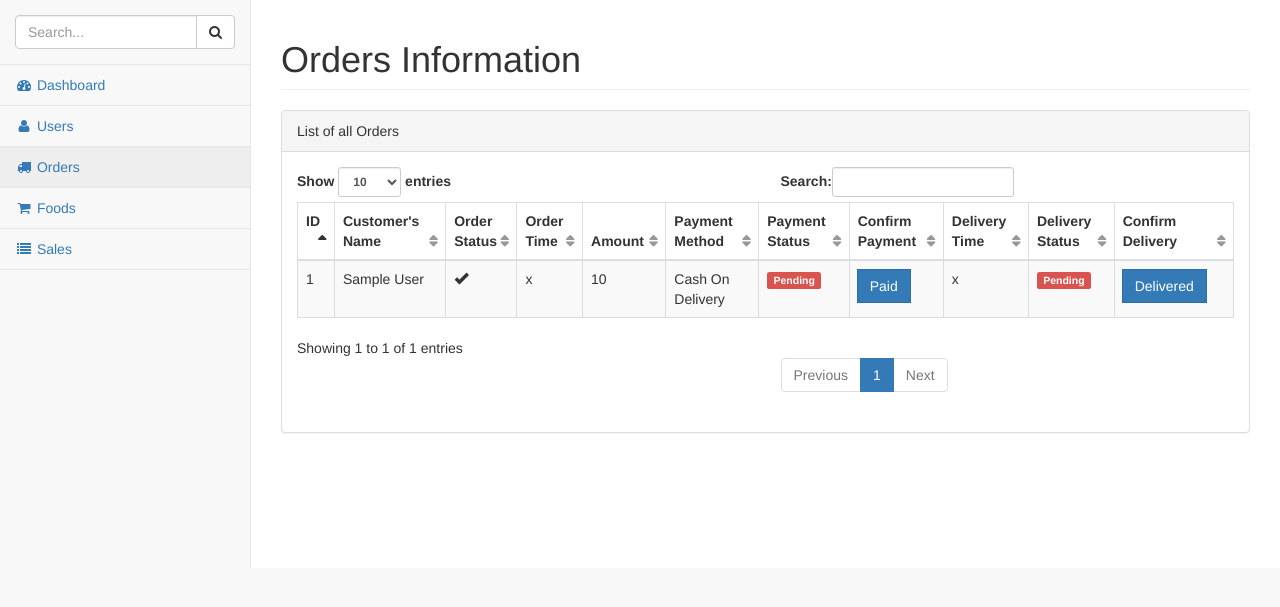
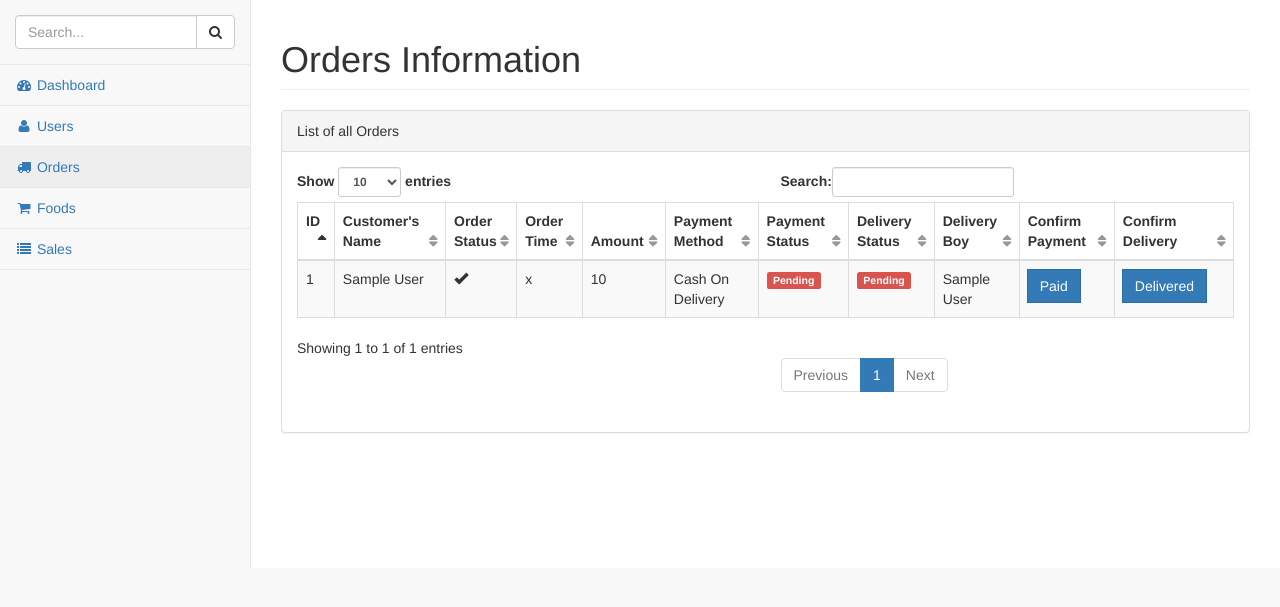
Before and after one commit to sashank27/Caviar, a Django app: page /dashboard/admin/orders/ in a window 1280 px wide. Shown: the part 51-658 px from the top of the page. Run offline with Django 3.2, Linux system fonts and the light colour scheme; a user stored in the database is signed in; tables that the repository leaves empty hold one stand-in row (values such as "Sample post"); some libraries are stand-ins or nearby versions.

Commit message:
Bandi mile na mile, jindagi me aur bhut kuch hai

```diff
--- a/hotel/forms.py
+++ b/hotel/forms.py
@@ -7,6 +7,8 @@ class SignUpForm(forms.ModelForm):
     lastname = forms.CharField(widget=forms.TextInput(attrs={'class':'form-control','placeholder':'Last Name', 'required':'true'}))
     password = forms.CharField(widget=forms.PasswordInput(attrs={'class':'form-control','placeholder':'Password', 'required':'true'}))
     confirmpass = forms.CharField(widget=forms.PasswordInput(attrs={'class':'form-control','placeholder':'Repeat Password', 'required':'true'}))
+    address = forms.CharField(widget=forms.TextInput(attrs={'class':'form-control','placeholder':'Address', 'required':'true'}))
+    contact = forms.CharField(widget=forms.TextInput(attrs={'class':'form-control','placeholder':'Contact', 'required':'true'}))
 
     class Meta:
         model = User
--- a/hotel/models.py
+++ b/hotel/models.py
@@ -77,6 +77,7 @@ class Order(models.Model):
     total_amount = models.IntegerField()
     payment_method = models.CharField(max_length = 100, choices = PAYMENT)
     location = models.CharField(max_length=200, blank=True, null=True)
+    delivery_boy = models.ForeignKey(Staff,on_delete=models.CASCADE, null=True, blank=True)
 
     def confirmOrder(self):
         self.order_timestamp = timezone.localtime().__str__()[:19]
--- a/hotel/templates/admin_temp/orders.html
+++ b/hotel/templates/admin_temp/orders.html
@@ -32,9 +32,9 @@
                                         <th>Amount</th>
                                         <th>Payment Method</th>
                                         <th>Payment Status</th>
+                                        <th>Delivery Status</th>
+                                        <th>Delivery Boy</th>
                                         <th>Confirm Payment</th>
-                                        <th>Delivery Time</th>
-                                        <th>Delivery Status</th>
                                         <th>Confirm Delivery</th>
                                     </tr>
                                 </thead>
@@ -58,6 +58,49 @@
                                             <span class="label label-danger">Pending</span>
                                             {% endif %}
                                         </td>
+                                        <td>{% if order.delivery_status == 'Completed' %}
+                                            <span class="label label-success">Delivered</span>
+                                            {% else %}
+                                            <span class="label label-danger">Pending</span>
+                                            {% endif %}
+                                        </td>
+                                        <td>{% ifequal order.delivery_boy None %}
+                                                <span class="input-group-btn">
+                                                    <button class="btn btn-primary" type="button" data-toggle="modal" data-target="#addFood">Add</button>
+                                                </span>
+                                                <br><br>
+                                                <div id="addFood" class="modal fade" role="dialog">
+                                                    <div class="modal-dialog">
+
+                                                        <!-- Modal content-->
+                                                        <div class="modal-content">
+                                                            <div class="modal-header">
+                                                                <button type="button" class="close" data-dismiss="modal">&times;</button>
+                                                                <h4 class="modal-title">Add Delivery Boy</h4>
+                                                            </div>
+                                                            <div class="modal-body">
+                                                                <form method="POST" action="{% url 'hotel:add_deliveryBoy' order.id %}" enctype="multipart/form-data">
+                                                                    {% csrf_token %}
+                                                                    <div class="form-group">
+                                                                        <label for="deliveryBoy">DeliveryBoy:</label>
+                                                                        <select class="dropdown" id="deliveryBoy" name="deliveryBoy">
+                                                                            <option selected="selected">------</option>
+                                                                            {% for d in dBoys %}
+                                                                                <option value="{{d.staff_id.first_name}}">{{d.staff_id.first_name}} {{d.staff_id.last_name}}</option>
+                                                                            {% endfor %}
+                                                                        </select>
+                                                                    </div>
+                                                                    <button type="submit" class="btn btn-default">Submit</button>
+                                                                </form>
+                                                            </div>
+                                                        </div>
+                                                    </div>
+                                                </div>
+                                            </a>
+                                            {% else %}
+                                            {{order.delivery_boy.staff_id.first_name}} {{order.delivery_boy.staff_id.last_name}}
+                                            {% endifequal %}
+                                        </td>
                                         <td>
                                             <a href="/confirm_order/{{order.id}}">
                                                 <span class="input-group-btn">
@@ -65,13 +108,7 @@
                                                 </span>
                                             </a>
                                         </td>
-                                        <td>{{order.delivery_timestamp}}</td>
-                                        <td>{% if order.delivery_status == 'Completed' %}
-                                            <span class="label label-success">Delivered</span>
-                                            {% else %}
-                                            <span class="label label-danger">Pending</span>
-                                            {% endif %}
-                                        </td>
+
                                         <td>
                                             <a href="/confirm_delivery/{{order.id}}">
                                                 <span class="input-group-btn">
--- a/hotel/templates/cart.html
+++ b/hotel/templates/cart.html
@@ -39,7 +39,7 @@
                     <li class="row totals">
 						<span class="itemName">Total:</span>
 						<span class="price">Rs {{total}}</span>
-						<span class="order"> <a class="text-center">ORDER</a></span>
+						<span class="order"> <a class="text-center" href="{% url 'hotel:placeOrder' %}">ORDER</a></span>
 						<span class="order"> <a class="text-center" href="{% url 'hotel:menu' %}">Continue Shopping</a></span>
 					</li>
 				</ul>
--- a/hotel/urls.py
+++ b/hotel/urls.py
@@ -24,6 +24,7 @@ urlpatterns = [
     url(r'^dashboard/admin/orders/confirm_delivery/(?P<orderID>\d+)/$', views.confirm_delivery, name='confirm_delivery'),
 
     url(r'^delete_item/(?P<ID>\d+)/$', views.delete_item, name='delete_item'),
+    url(r'^add_deliveryBoy/(?P<orderID>\d+)/$', views.add_deliveryBoy, name='add_deliveryBoy'),
     url(r'^placeOrder/$', views.placeOrder, name='placeOrder'),
     url(r'^addTocart/(?P<foodID>\d+)/(?P<userID>\d+)/$', views.addTocart, name='addTocart'),
 
--- a/hotel/views.py
+++ b/hotel/views.py
@@ -15,7 +15,7 @@ from django.contrib.admin.views.decorators import staff_member_required
 from django.contrib import messages
 from django.utils import timezone
 from reportlab.pdfgen import canvas
-from .models import Customer, Comment, Order, Food, Data, Cart, OrderContent, Staff
+from .models import Customer, Comment, Order, Food, Data, Cart, OrderContent, Staff, DeliveryBoy
 from .forms import SignUpForm
 
 def signup(request):
@@ -30,6 +30,10 @@ def signup(request):
             user.username = user.email.split('@')[0]
             user.set_password(form.cleaned_data['password'])
             user.save()
+            address = form.cleaned_data['address']
+            contact = form.cleaned_data['contact']
+            customer = Customer.objects.create(customer=user, address=address, contact=contact)
+            customer.save()
             return redirect('http://localhost:8000/accounts/login/')
 
     else:
@@ -73,7 +77,9 @@ def users_admin(request):
 @staff_member_required
 def orders_admin(request):
     orders = Order.objects.filter()
-    return render(request, 'admin_temp/orders.html', {'orders':orders})
+    dBoys = Staff.objects.filter(role='Delivery Boy')
+    print(dBoys)
+    return render(request, 'admin_temp/orders.html', {'orders':orders, 'dBoys':dBoys})
 
 @login_required
 @staff_member_required
@@ -214,11 +220,22 @@ def add_food(request):
 
         food = Food.objects.create(name=name, course=course, status=status, content_description=content, base_price=base_price, discount=discount, sale_price=sale_price, image=filename)
         food.save()
-        {{food.course}}
         foods = Food.objects.filter()
         success_msg = "Please enter valid details"
         return render(request, 'admin_temp/foods.html', {'foods': foods, 'success_msg': success_msg})
     return redirect('hotel:foods_admin')
+
+@login_required
+@staff_member_required
+def add_deliveryBoy(request, orderID):
+    order = Order.objects.get(id=orderID)
+    dName = request.POST['deliveryBoy']
+    print(dName)
+    user = User.objects.get(first_name=dName)
+    deliveryBoy = Staff.objects.get(staff_id=user)
+    order.delivery_boy = deliveryBoy
+    order.save()
+    return redirect('hotel:orders_admin')
 
 @login_required
 @staff_member_required
@@ -287,8 +304,8 @@ def cart(request):
 def placeOrder(request):
     to_email = []
     customer = Customer.objects.get(customer=request.user)
+    print(customer.address)
     items = Cart.objects.filter(user=request.user)
-    print(items)
     for item in items:
         food = item.food
         order = Order.objects.create(customer=customer, order_timestamp=timezone.now(), payment_status="Pending",
@@ -320,8 +337,14 @@ def my_orders(request):
 @login_required
 def delivery_boy(request):
     user = User.objects.get(id=request.user.id)
-    staff = Staff.objects.get(staff_id=user)
-    if staff is None or staff.role != 'Delivery Boy':
-        return redirect('hotel:index')
-    else:
-        return render(request, 'delivery_boy.html')
+    try:
+        customer = Customer.objects.get(customer=user)
+    except Customer.DoesNotExist:
+        staff = Staff.objects.get(staff_id=user)
+        if staff is None or staff.role != 'Delivery Boy':
+            redirect('hotel:index')
+        else:
+            orders = DeliveryBoy.objects.filter(delivery_boy=staff)
+            return render(request, 'delivery_boy.html', {'orders':orders})
+
+    return redirect('hotel:index')
```
Also changed, not shown: hotel/templates/delivery_boy.html (+31 -9 lines).
